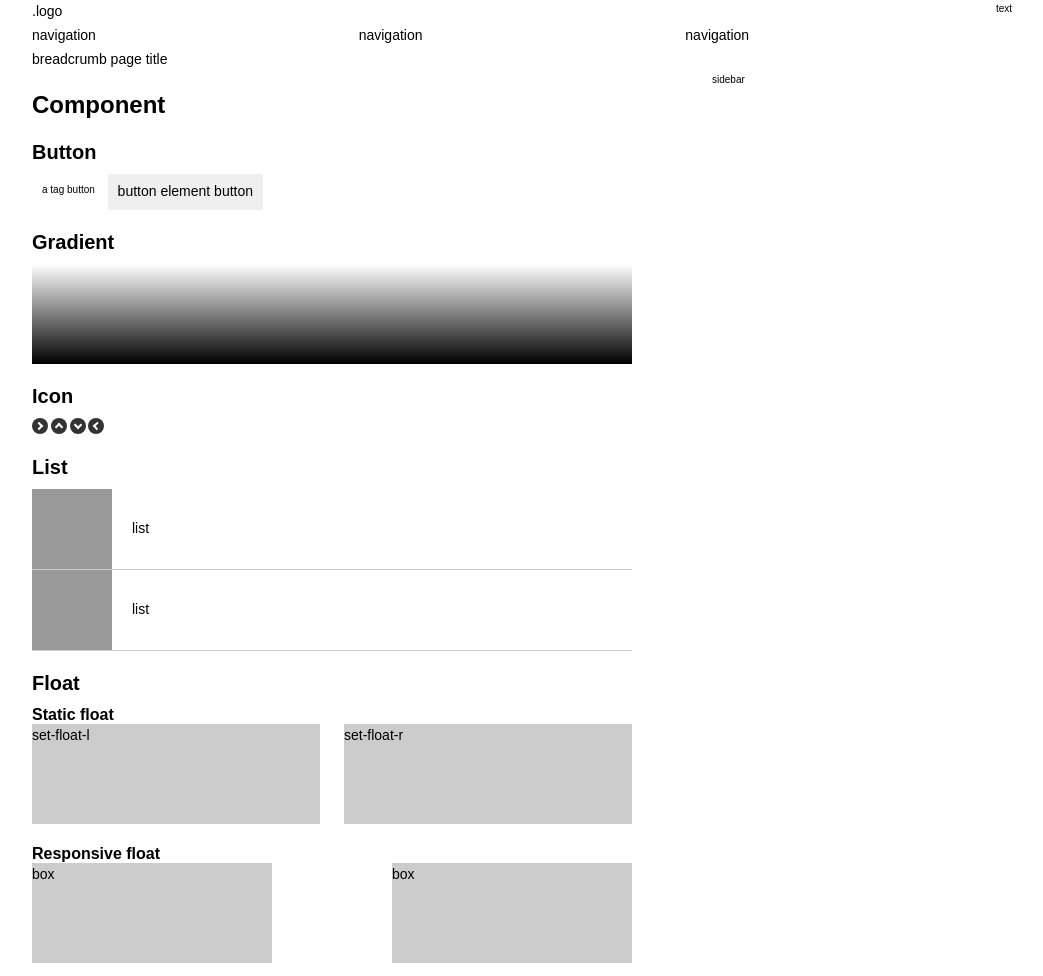
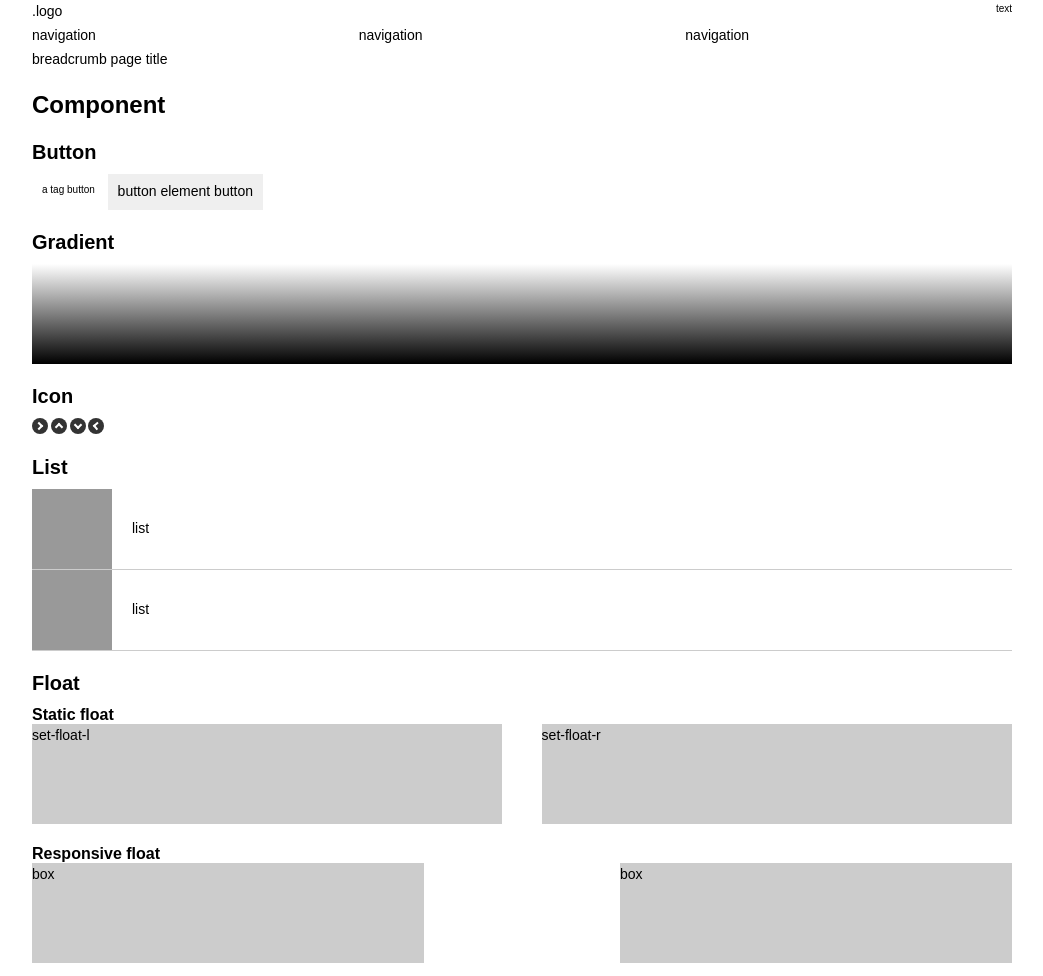
Before and after one commit to azumatoshimitsu2/skeleton, a website: page dist/index.html in a window 1280 px wide. Shown: the top 976 px of the page, without its empty margins (118-1161 px from the left). Drawn offline with nearby package versions, Linux system fonts and the light colour scheme; files whose address does not match are found by name.

Commit message:
デフォルトの HTML を調整

```diff
--- a/dist/index.html
+++ b/dist/index.html
@@ -6,14 +6,14 @@
 <meta name="format-detection" content="telephone=no">
 <meta property="og:title" content="">
 <meta property="og:type" content="website">
-<meta property="og:url" content="http://example.com/">
+<meta property="og:url" content="">
 <meta property="og:site_name" content="">
 <meta property="og:image" content="">
 <meta property="og:description" content="">
 <title>title</title>
-<link type="text/css" href="./css/style.css" rel="stylesheet" media="all">
+<link href="./css/style.css" rel="stylesheet" media="all">
 <script src="https://code.jquery.com/jquery-2.2.4.min.js" integrity="sha256-BbhdlvQf/xTY9gja0Dq3HiwQF8LaCRTXxZKRutelT44=" crossorigin="anonymous"></script>
-<script src="./js/flexibility.js"></script>
+<script src="./js/libs/flexibility.js"></script>
 <script src="./js/function.js"></script>
 </head>
 <body>
@@ -44,7 +44,7 @@
 		<!--  wrapper  -->
 		<div class="wrapper col">
 			<!--  main  -->
-			<main class="main">
+			<main>
 				<header>
 					<h1 class="set-mt-20 set-mb-20 set-fs-24" itemprop="name">Component</h1>
 				</header>
@@ -142,12 +142,6 @@
 				</section>
 
 			</main>
-			<!--  //main  -->
-			<!--  sidebar  -->
-			<div class="sidebar">
-				<aside>sidebar</aside>
-			</div>
-			<!--  //sidebar  -->
 		</div>
 		<!--  //wrapper  -->
 		<p><a href="#container">ページ上部へ</a></p>
```
